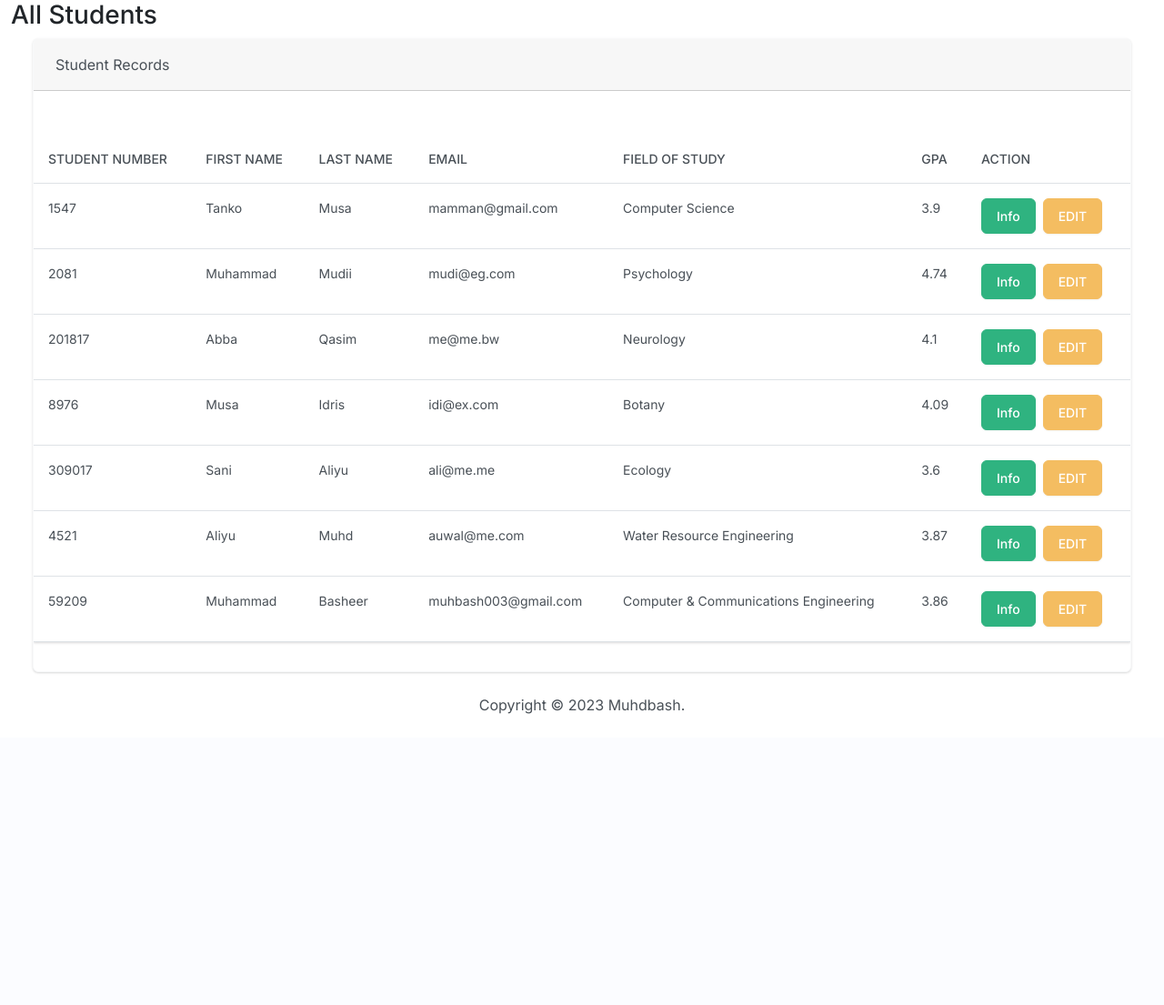
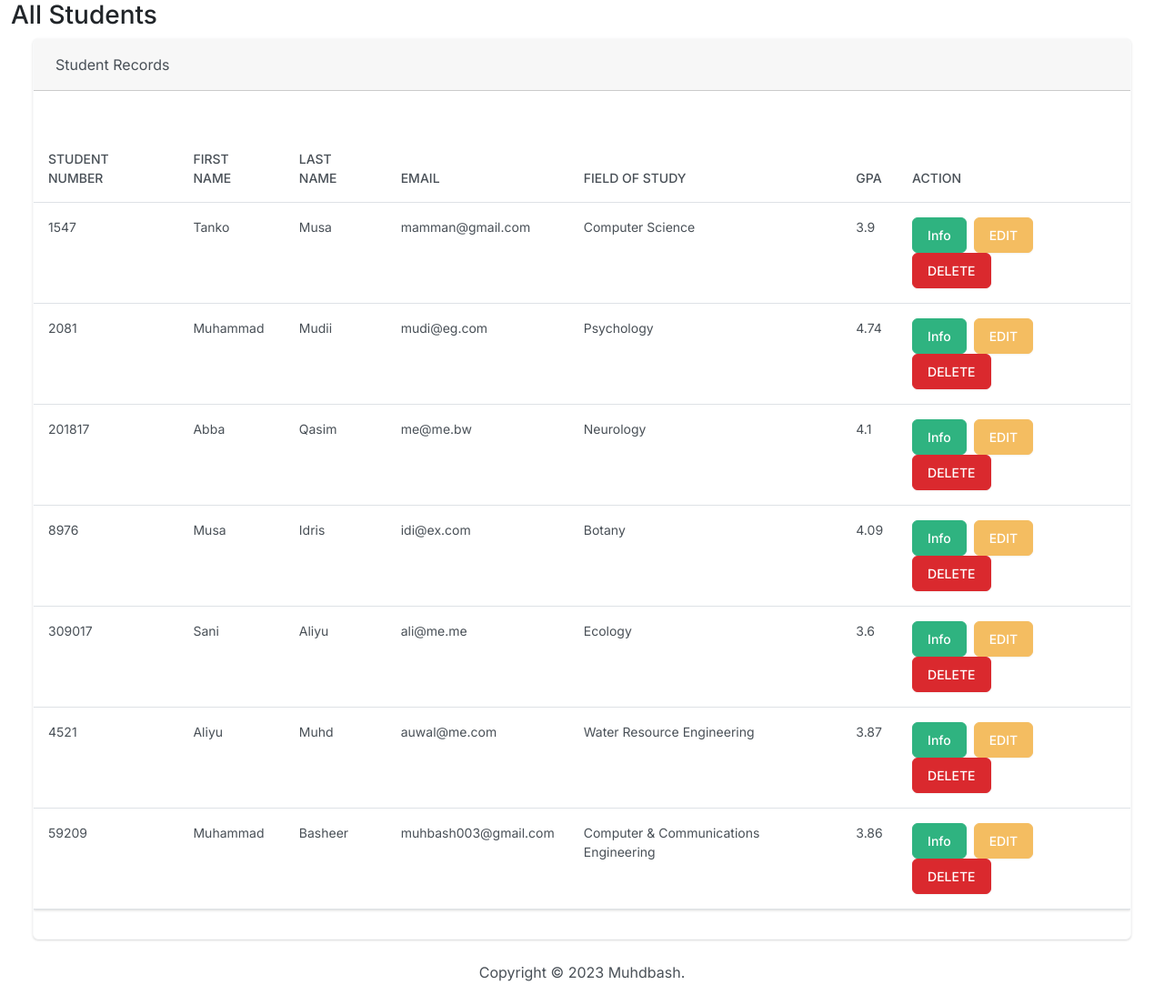
Before and after one commit to Muhdbash3/Student-Management-System, a Django app: page / in a window 1280 px wide. Shown: the part 67-1172 px from the top of the page at 91% size. Before the commit the page ends 852 px from the top, so only its background shows below. Run offline with Django 4.2, Linux system fonts and the light colour scheme; data comes from the database, SQL or seed files in the repository; some libraries are stand-ins or nearby versions.

Commit message:
Deleting Student Record

```diff
--- a/students/templates/students/index.html
+++ b/students/templates/students/index.html
@@ -37,7 +37,7 @@
                                       data-bs-toggle="modal" data-bs-target="#myModal
                                       {{student.id}}">Info</button>
                                       {% comment %} modal view student {% endcomment %}
-                                      <div class="modal" id="#myModal {{student.id}}" tabindex='-1' aria-labelledby='myModalLabell1' aria-hidden='true'>
+                                      <div class="modal" id="myModal {{student.id}}" tabindex='-1' aria-labelledby='myModalLabell1' aria-hidden='true'>
                                         <div class="modal-dialog" role="document">
                                           <div class="modal-content">
                                             <div class="modal-header">
@@ -63,7 +63,28 @@
                                         </div>
                                       </div>
 
-                                      <a class="btn btn-warning me-1" href="{% url 'edit' student.id %}">EDIT
+                                      <a class="btn btn-warning me-1" href="{% url 'edit' student.id %}">EDIT</a>
+                                      <button type='button' class="btn btn-danger me-1"
+                                      data-bs-toggle="modal" data-bs-target="#delete{{student.id}}">DELETE</button>
+                                      <div class="modal" id="delete {{student.id}}" tabindex='-1' aria-labelledby='myModalLabell2' aria-hidden='true'>
+                                        <div class="modal-dialog" role="document">
+                                          <div class="modal-content">
+                                            <div class="modal-header">
+                                              <h5 class="modal-title">Student: {{ student.first_name }} {{ student.last_name }} </h5>
+                                              <button type="button" class="btn-close" data-bs-dismiss="modal" aria-label="Close">
+                                                <span aria-hidden="true"></span>
+                                              </button>
+                                            </div>
+                                            <div class="modal-body">
+                                             <p>Are you sure you want to delete this Student?</p>
+                                            </div>
+                                            <div class="modal-footer">
+                                              <form action="{% url 'delete' student.id %}" method="POST">
+                                                {% csrf_token %}
+                                                <input type="submit" class="btn btn-primary" value='Delete'>
+                                              </form>
+                                              <button type="button" class="btn btn-secondary" data-bs-dismiss="modal">Cancel</button>
+                                            </div>
                                     </td>
                                 </tr>
                             {% endfor %}
--- a/students/urls.py
+++ b/students/urls.py
@@ -6,5 +6,6 @@ urlpatterns = [
     path('', views.index, name='index'),
     path('<int:id>', views.view_student, name='view_student'),
     path('add/', views.add, name='add'),
-    path('edit/<int:id>/', views.edit, name='edit' )
+    path('edit/<int:id>/', views.edit, name='edit' ),
+    path('delete/<int:id>/', views.delete, name='delete')
 ]
--- a/students/views.py
+++ b/students/views.py
@@ -66,3 +66,9 @@ def edit(request,id):
         return render(request, 'students/edit.html',{
                 'form': form ,
             })
+
+def delete(request,id):
+    if request.method == "POST":
+        student =Student.objects.get(pk=id)
+        student.delete()
+        return HttpResponseRedirect(reverse('index'))
```
